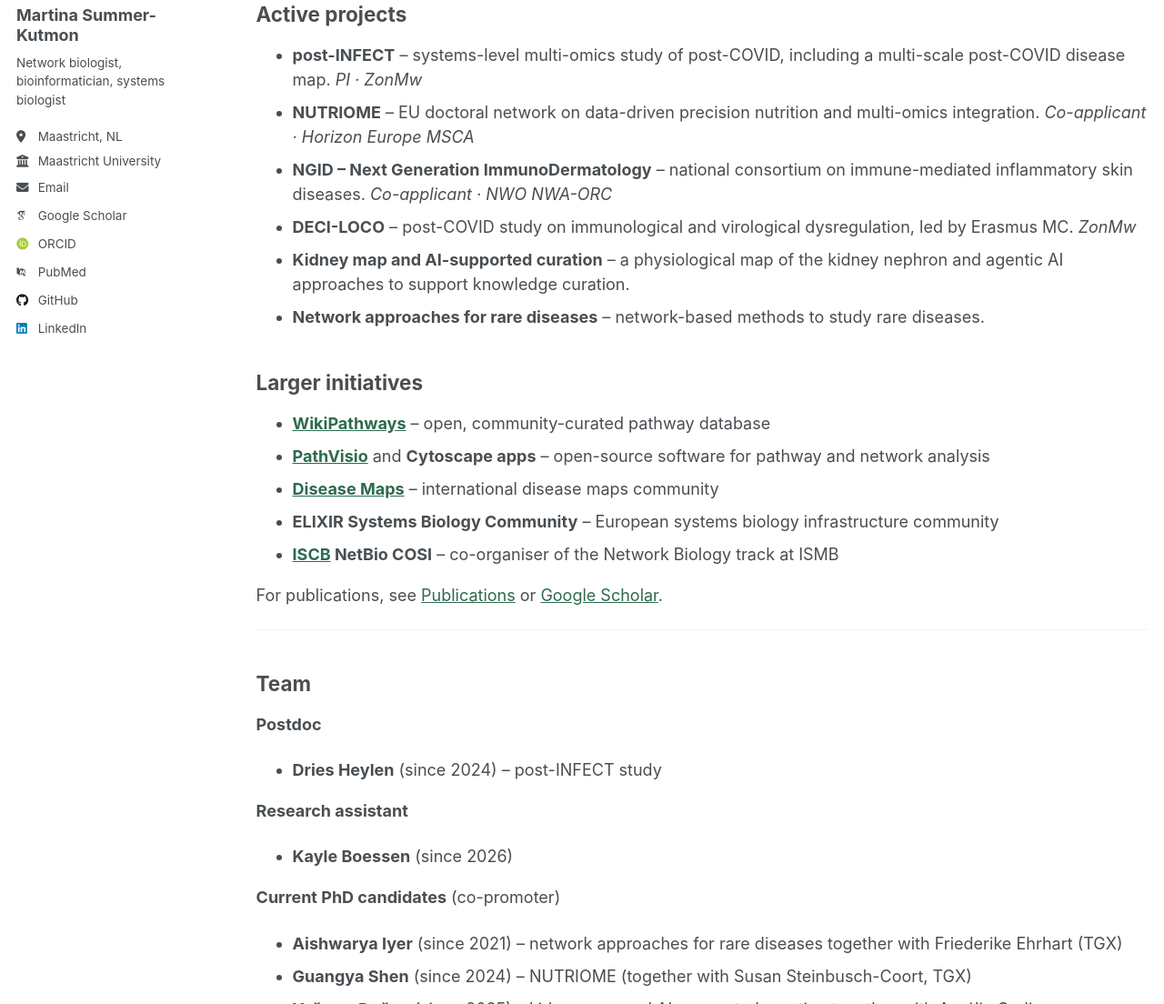
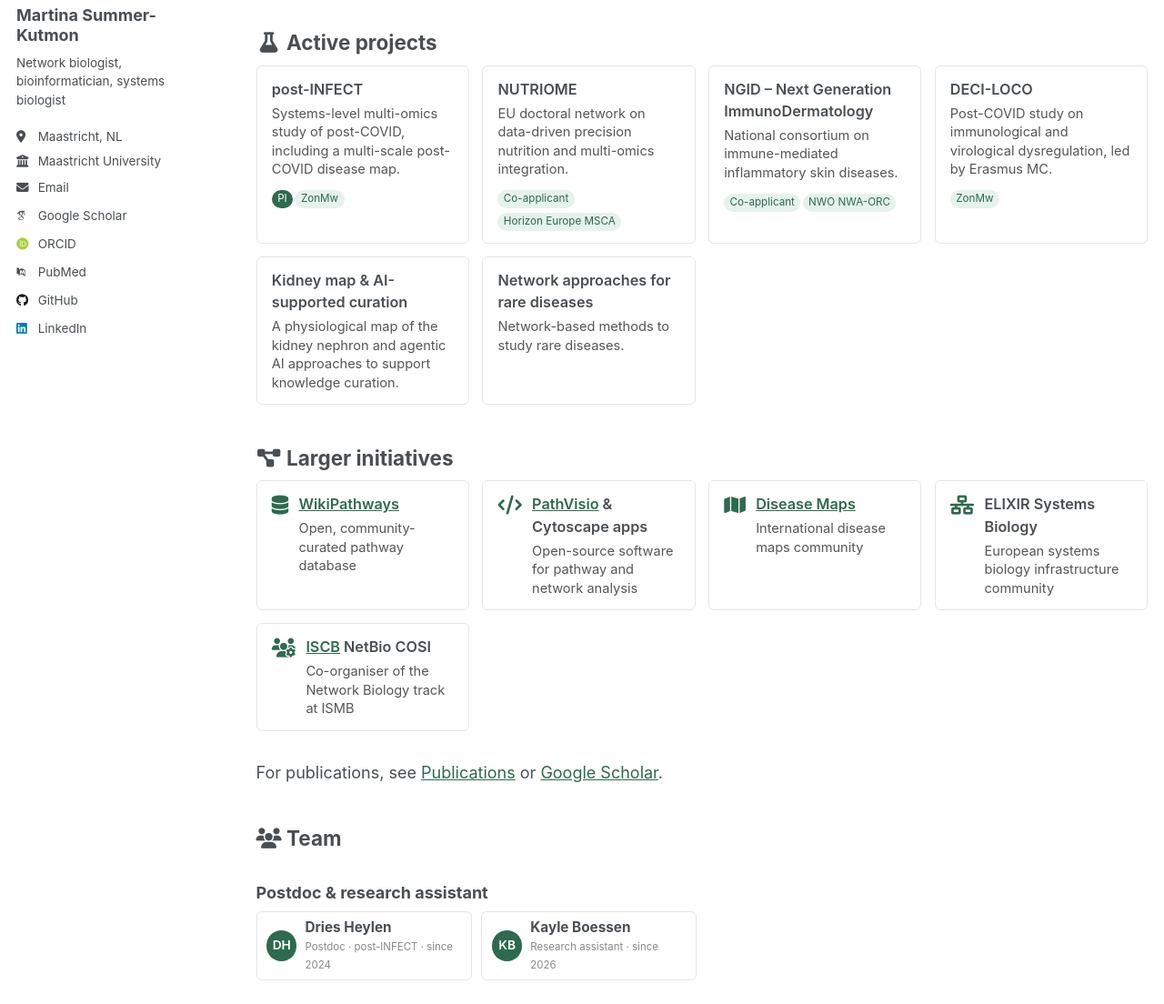
Before and after one commit to mkutmon/mkutmon.github.io, a Jekyll site: the page built from _pages/research.md, in a window 1280 px wide and 1400 px high, cut to the strip 296-1400 px from the top of the window. Shown: the whole strip at 91% size. Built offline with Jekyll 4.4.1, drawn with Linux system fonts in a browser that asks for light colours; some web fonts are replaced; a script that is not in the unit is left out; part of the change alters nothing that is shown; some of the changed text lies outside the part shown.

Commit message:
Enhance research page with projects and team details
Added styling and structured content for active projects and team members in the research page.

```diff
--- a/_pages/research.md
+++ b/_pages/research.md
@@ -5,44 +5,67 @@ permalink: /research/
 author_profile: true
 redirect_from:
   - /projects/
+  - /talks/
 ---
 
-My research is in **network biology**. I develop network-based approaches to integrate diverse types of data – multi-omics, clinical and imaging data – across biological scales, from molecular interactions to physiological systems and the whole body. Pathways, networks and disease maps provide the structure to connect these data and to interpret them in the context of disease mechanisms.
+<style>
+  .r-lead { margin: 0.5em 0 1.8em; padding: 0.9em 1.2em; border-left: 4px solid var(--global-link-color); background: #f1f7f4; font-size: 1.02em; }
+  .r-grid { display: grid; grid-template-columns: repeat(auto-fill, minmax(230px, 1fr)); gap: 0.8em; margin: 0.6em 0 1.8em; }
+  .r-card { padding: 0.8em 1em; border: 1px solid #e5e5e5; border-radius: 6px; font-size: 0.9em; }
+  .r-card .name { font-weight: 600; display: block; margin-bottom: 0.3em; }
+  .r-card .desc { display: block; font-size: 0.9em; color: #555; line-height: 1.4; }
+  .r-badges { margin-top: 0.5em; }
+  .r-badge { display: inline-block; font-size: 0.72em; padding: 0.1em 0.55em; margin: 0.15em 0.2em 0 0; border-radius: 10px; background: #e6f2ec; color: #2d6a4f; }
+  .r-badge.pi { background: var(--global-link-color); color: #fff; }
+  .r-team { display: grid; grid-template-columns: repeat(auto-fill, minmax(200px, 1fr)); gap: 0.6em; margin: 0.4em 0 1.2em; }
+  .r-person { display: flex; align-items: center; gap: 0.6em; padding: 0.5em 0.7em; border: 1px solid #e5e5e5; border-radius: 6px; font-size: 0.85em; line-height: 1.3; }
+  .r-avatar { flex: 0 0 2.4em; height: 2.4em; border-radius: 50%; background: var(--global-link-color); color: #fff; display: flex; align-items: center; justify-content: center; font-weight: 600; font-size: 0.9em; }
+  .r-person small { color: #888; }
+  .r-with { font-style: italic; }
+  .r-alumni { font-size: 0.85em; color: #666; margin: 0 0 1.8em; }
+  .r-init { display: flex; gap: 0.7em; align-items: flex-start; }
+  .r-init i { color: var(--global-link-color); font-size: 1.3em; margin-top: 0.15em; }
+</style>
 
-## Active projects
+<div class="r-lead">
+  My research is in <strong>network biology</strong>. I develop network-based approaches to integrate diverse types of data – multi-omics, clinical and imaging data – across biological scales, from molecular interactions to physiological systems and the whole body. Pathways, networks and disease maps provide the structure to connect these data and to interpret them in the context of disease mechanisms.
+</div>
 
-- **post-INFECT** – systems-level multi-omics study of post-COVID, including a multi-scale post-COVID disease map. *PI · ZonMw*
-- **NUTRIOME** – EU doctoral network on data-driven precision nutrition and multi-omics integration. *Co-applicant · Horizon Europe MSCA*
-- **NGID – Next Generation ImmunoDermatology** – national consortium on immune-mediated inflammatory skin diseases. *Co-applicant · NWO NWA-ORC*
-- **DECI-LOCO** – post-COVID study on immunological and virological dysregulation, led by Erasmus MC. *ZonMw*
-- **Kidney map and AI-supported curation** – a physiological map of the kidney nephron and agentic AI approaches to support knowledge curation.
-- **Network approaches for rare diseases** – network-based methods to study rare diseases.
+<h2><i class="fas fa-fw fa-flask" aria-hidden="true"></i> Active projects</h2>
+<div class="r-grid">
+  <div class="r-card"><span class="name">post-INFECT</span><span class="desc">Systems-level multi-omics study of post-COVID, including a multi-scale post-COVID disease map.</span><div class="r-badges"><span class="r-badge pi">PI</span><span class="r-badge">ZonMw</span></div></div>
+  <div class="r-card"><span class="name">NUTRIOME</span><span class="desc">EU doctoral network on data-driven precision nutrition and multi-omics integration.</span><div class="r-badges"><span class="r-badge">Co-applicant</span><span class="r-badge">Horizon Europe MSCA</span></div></div>
+  <div class="r-card"><span class="name">NGID – Next Generation ImmunoDermatology</span><span class="desc">National consortium on immune-mediated inflammatory skin diseases.</span><div class="r-badges"><span class="r-badge">Co-applicant</span><span class="r-badge">NWO NWA-ORC</span></div></div>
+  <div class="r-card"><span class="name">DECI-LOCO</span><span class="desc">Post-COVID study on immunological and virological dysregulation, led by Erasmus MC.</span><div class="r-badges"><span class="r-badge">ZonMw</span></div></div>
+  <div class="r-card"><span class="name">Kidney map &amp; AI-supported curation</span><span class="desc">A physiological map of the kidney nephron and agentic AI approaches to support knowledge curation.</span></div>
+  <div class="r-card"><span class="name">Network approaches for rare diseases</span><span class="desc">Network-based methods to study rare diseases.</span></div>
+</div>
 
-## Larger initiatives
+<h2><i class="fas fa-fw fa-project-diagram" aria-hidden="true"></i> Larger initiatives</h2>
+<div class="r-grid">
+  <div class="r-card r-init"><i class="fas fa-fw fa-database" aria-hidden="true"></i><span><span class="name"><a href="https://www.wikipathways.org">WikiPathways</a></span><span class="desc">Open, community-curated pathway database</span></span></div>
+  <div class="r-card r-init"><i class="fas fa-fw fa-code" aria-hidden="true"></i><span><span class="name"><a href="https://pathvisio.org">PathVisio</a> &amp; Cytoscape apps</span><span class="desc">Open-source software for pathway and network analysis</span></span></div>
+  <div class="r-card r-init"><i class="fas fa-fw fa-map" aria-hidden="true"></i><span><span class="name"><a href="https://disease-maps.io">Disease Maps</a></span><span class="desc">International disease maps community</span></span></div>
+  <div class="r-card r-init"><i class="fas fa-fw fa-network-wired" aria-hidden="true"></i><span><span class="name">ELIXIR Systems Biology</span><span class="desc">European systems biology infrastructure community</span></span></div>
+  <div class="r-card r-init"><i class="fas fa-fw fa-users-cog" aria-hidden="true"></i><span><span class="name"><a href="https://www.iscb.org">ISCB</a> NetBio COSI</span><span class="desc">Co-organiser of the Network Biology track at ISMB</span></span></div>
+</div>
 
-- **[WikiPathways](https://www.wikipathways.org)** – open, community-curated pathway database
-- **[PathVisio](https://pathvisio.org)** and **Cytoscape apps** – open-source software for pathway and network analysis
-- **[Disease Maps](https://disease-maps.io)** – international disease maps community
-- **ELIXIR Systems Biology Community** – European systems biology infrastructure community
-- **[ISCB](https://www.iscb.org) NetBio COSI** – co-organiser of the Network Biology track at ISMB
+<p>For publications, see <a href="/publications/">Publications</a> or <a href="https://scholar.google.nl/citations?user=w8Y7oXAAAAAJ">Google Scholar</a>.</p>
 
-For publications, see [Publications](/publications/) or [Google Scholar](https://scholar.google.nl/citations?user=w8Y7oXAAAAAJ).
+<h2><i class="fas fa-fw fa-users" aria-hidden="true"></i> Team</h2>
 
-----
+<h3>Postdoc &amp; research assistant</h3>
+<div class="r-team">
+  <div class="r-person"><span class="r-avatar">DH</span><span><strong>Dries Heylen</strong><br><small>Postdoc · post-INFECT · since 2024</small></span></div>
+  <div class="r-person"><span class="r-avatar">KB</span><span><strong>Kayle Boessen</strong><br><small>Research assistant · since 2026</small></span></div>
+</div>
 
-## Team
+<h3>PhD candidates <small>(co-promoter)</small></h3>
+<div class="r-team">
+  <div class="r-person"><span class="r-avatar">AI</span><span><strong>Aishwarya Iyer</strong><br><small>Rare diseases · since 2021</small><br><small class="r-with">with Friederike Ehrhart</small></span></div>
+  <div class="r-person"><span class="r-avatar">GS</span><span><strong>Guangya Shen</strong><br><small>NUTRIOME · since 2024</small><br><small class="r-with">with Susan Steinbusch-Coort</small></span></div>
+  <div class="r-person"><span class="r-avatar">MP</span><span><strong>Maria Persson</strong><br><small>NUTRIOME · Univ. of Oslo · since 2024</small></span></div>
+  <div class="r-person"><span class="r-avatar">YD</span><span><strong>Yagmur Doğay</strong><br><small>Kidney map · MERLN · since 2025</small><br><small class="r-with">with Aurelie Carlier</small></span></div>
+</div>
 
-**Postdoc**
-- **Dries Heylen** (since 2024) – post-INFECT study
-
-**Research assistant**
-- **Kayle Boessen** (since 2026)
-
-**Current PhD candidates** (co-promoter)
-- **Aishwarya Iyer** (since 2021) – network approaches for rare diseases together with Friederike Ehrhart (TGX)
-- **Guangya Shen** (since 2024) – NUTRIOME (together with Susan Steinbusch-Coort, TGX)
-- **Yağmur Doğay** (since 2025) – kidney map and AI-supported curation together with Aurélie Carlier
-- **Maria Persson** (since 2024, University of Oslo) – NUTRIOME
-
-**Former PhD candidates** (co-promoter)
-- Daan van Beek (2025) · Chaitra Sarathy (2022) · Mirella Kalafati (2021) · Samar Tareen (2020) · Anwesha Bohler (2017)
+<p class="r-alumni"><strong>Former PhD candidates:</strong> Daan van Beek (2025) · Chaitra Sarathy (2022) · Mirella Kalafati (2021) · Samar Tareen (2020) · Anwesha Bohler (2017)</p>
```
